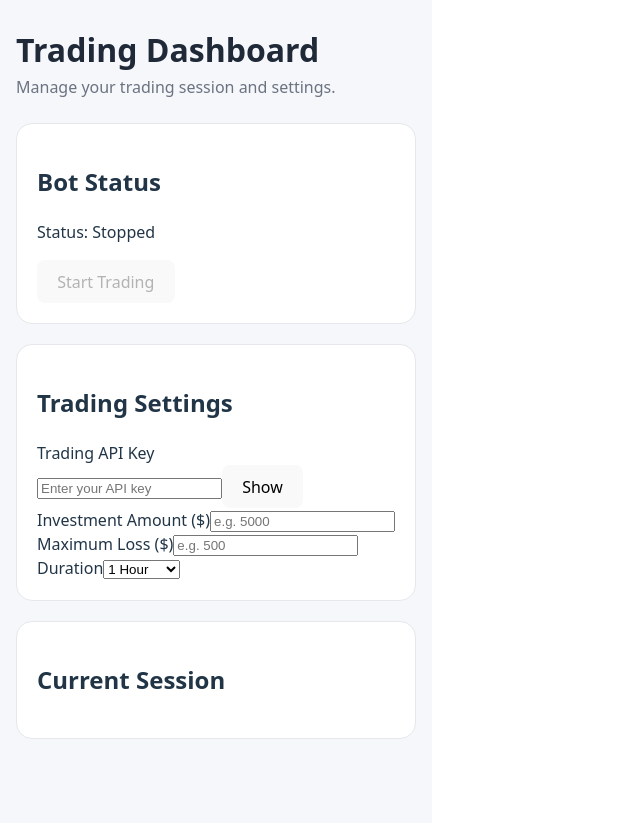
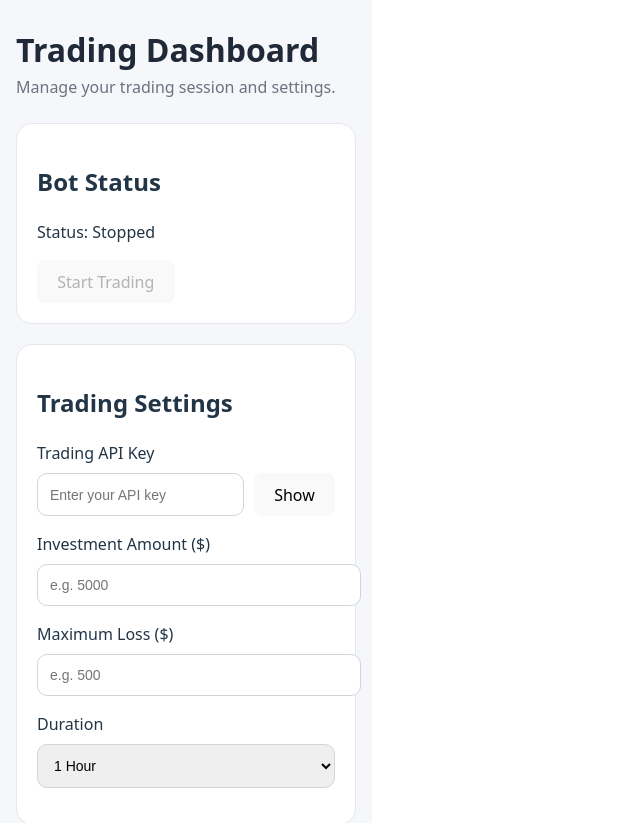
Before and after one commit to stefan18-ux/tradingbot, a React (Vite) app in the folder frontend/: page / in a window 1280 px wide. Shown: the top 823 px of the page, without its empty margins (0-640 px from the left). Built offline with nearby package versions, Linux system fonts and the light colour scheme.

Commit message:
style inputs and select fields

```diff
--- a/frontend/src/pages/TradingDashboard.css
+++ b/frontend/src/pages/TradingDashboard.css
@@ -31,3 +31,27 @@
   padding: 20px;
   margin-bottom: 20px;
 }
+
+.form-group {
+  display: flex;
+  flex-direction: column;
+  gap: 8px;
+  margin-bottom: 16px;
+}
+
+.input-row {
+  display: flex;
+  gap: 10px;
+}
+.form-input {
+  padding: 12px;
+  border: 1px solid #d1d5db;
+  border-radius: 10px;
+  font-size: 14px;
+  width: 100%;
+}
+
+.form-input:disabled {
+  background: #f3f4f6;
+  cursor: not-allowed;
+}
--- a/frontend/src/pages/TradingDashboard.tsx
+++ b/frontend/src/pages/TradingDashboard.tsx
@@ -60,11 +60,12 @@ export function TradingDashboard() {
                     <section className="card">
                         <h2>Trading Settings</h2>
 
-                        <div>
+                        <div className="form-group">
                             <label htmlFor="apiKey">Trading API Key</label>
 
-                            <div>
+                            <div className="input-row">
                                 <input
+                                    className="form-input"
                                     id="apiKey"
                                     type={showApiKey ? "text" : "password"}
                                     value={apiKey}
@@ -79,11 +80,13 @@ export function TradingDashboard() {
                                     {showApiKey ? "Hide" : "Show"}
                                 </button>
                             </div>
+                        </div>
 
-                        </div>
-                            <div>
+
+                        <div className="form-group">
                             <label htmlFor="investment">Investment Amount ($)</label>
                             <input
+                                className="form-input"
                                 id="investment"
                                 type="number"
                                 placeholder="e.g. 5000"
@@ -95,9 +98,10 @@ export function TradingDashboard() {
                             />
                         </div>
 
-                        <div>
+                       <div className="form-group">
                             <label htmlFor="maxLoss">Maximum Loss ($)</label>
                             <input
+                                className="form-input"
                                 id="maxLoss"
                                 type="number"
                                 placeholder="e.g. 500"
@@ -109,10 +113,11 @@ export function TradingDashboard() {
                             />
                         </div>
 
-                        <div>
+                        <div className="form-group">
                             <label htmlFor="duration">Duration</label>
 
                             <select
+                                className="form-input"
                                 id="duration"
                                 value={duration}
                                 onChange={(event) => {
```
Lines whose indentation alone changed are shown as unchanged.
